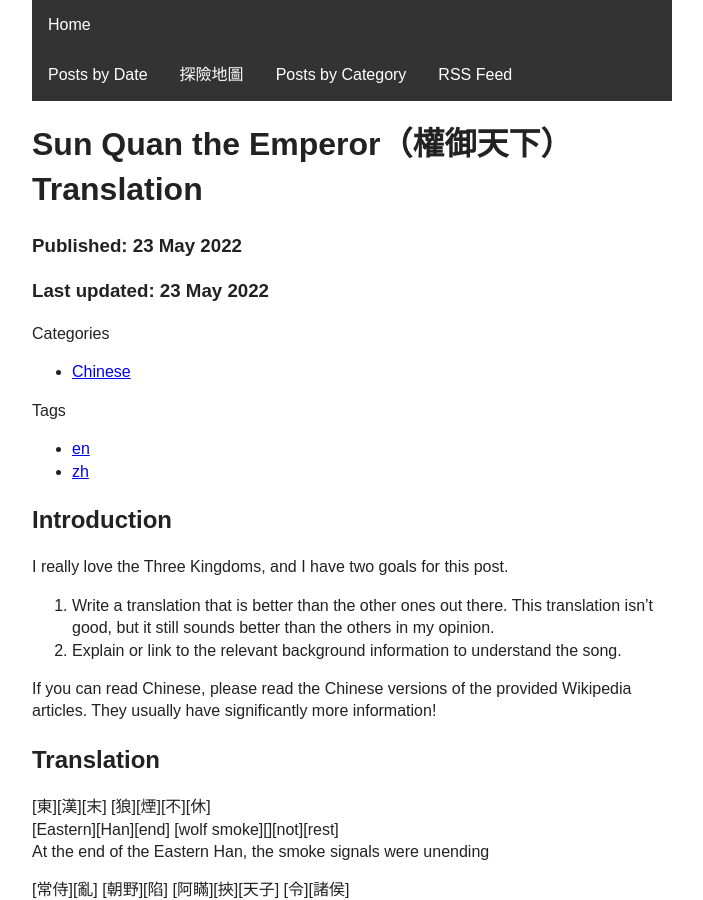
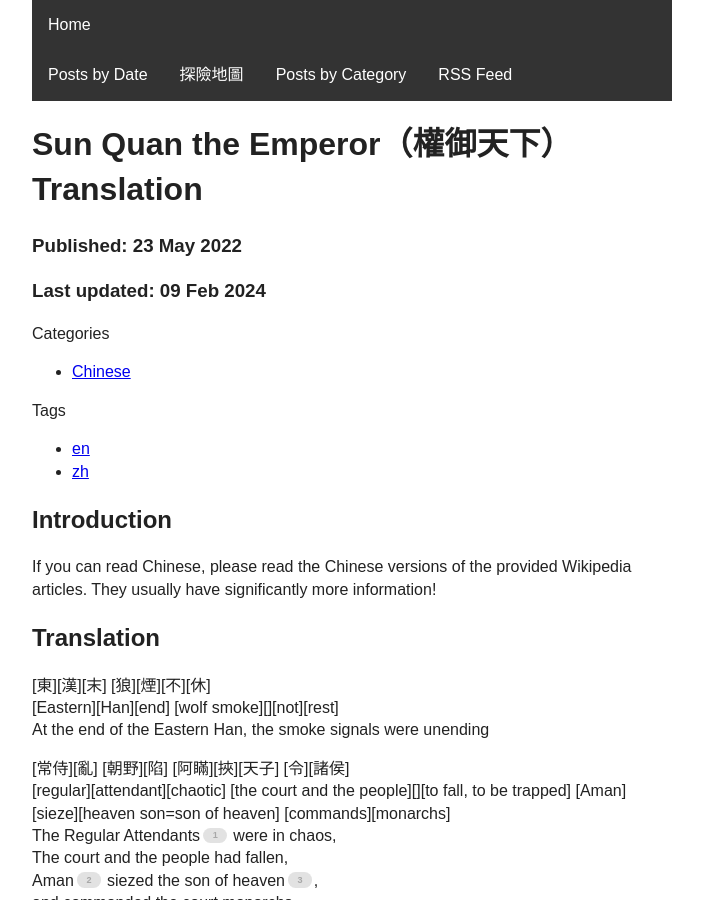
Before and after one commit to atkirtland/atkirtland.github.io, a Jekyll site: the page built from _posts/2022-05-23-sun-quan-the-emperor-translation.md, in a window 1280 px wide and 900 px high. Shown: the whole window, without its empty margins (288-991 px from the left). Built offline with Jekyll 4.4.1, drawn with Linux system fonts in a browser that asks for light colours; comment, search, counter and statistics services are not loaded.

```diff
--- a/_posts/2022-05-23-sun-quan-the-emperor-translation.md
+++ b/_posts/2022-05-23-sun-quan-the-emperor-translation.md
@@ -2,14 +2,10 @@
 category: Chinese
 tags: en zh
 title: Sun Quan the Emperor（權御天下）Translation
-last_modified_at: 2022-05-23
+last_modified_at: 2024-02-09
 ---
 
 ## Introduction
-
-I really love the Three Kingdoms, and I have two goals for this post.
-1. Write a translation that is better than the other ones out there. This translation isn't good, but it still sounds better than the others in my opinion.
-2. Explain or link to the relevant background information to understand the song.
 
 If you can read Chinese, please read the Chinese versions of the provided Wikipedia articles.
 They usually have significantly more information!
```
Also changed, not shown: _posts/2025-02-04-qinshang.md (added, +15 -0 lines).
